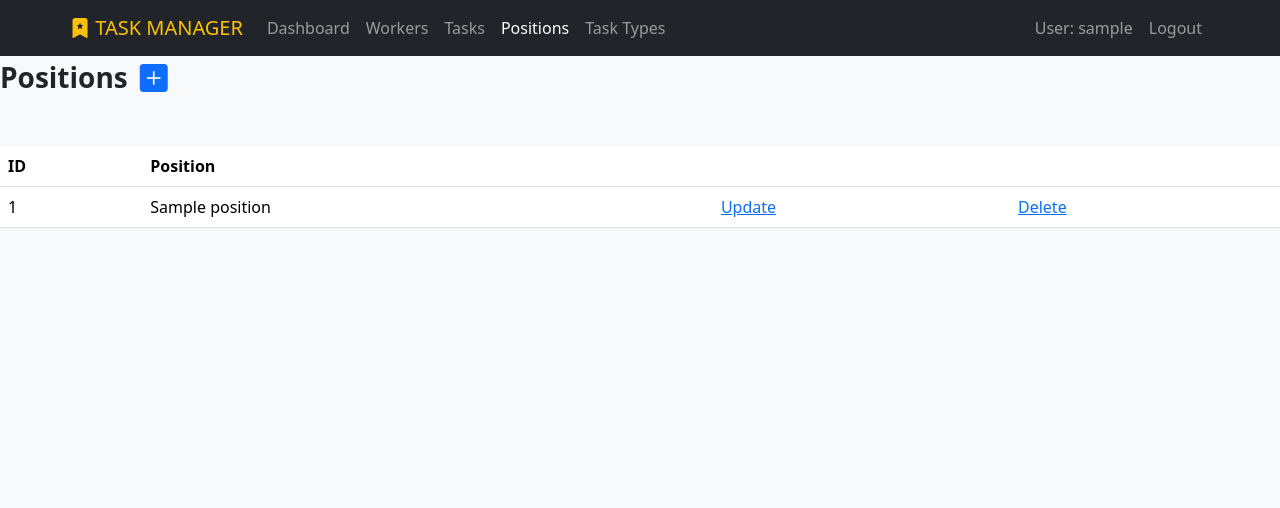
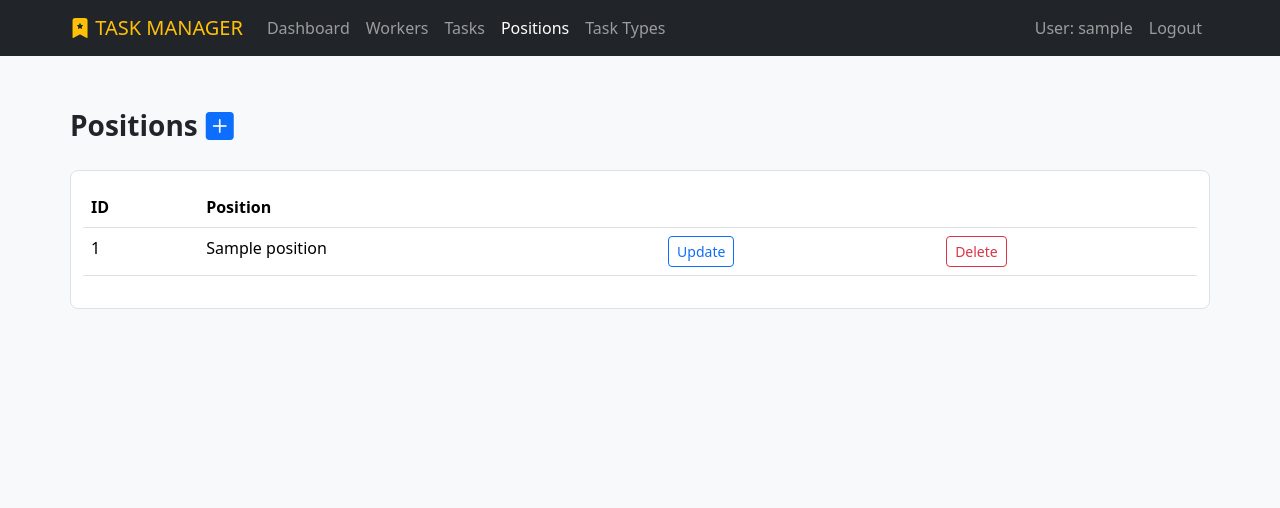
Before and after one commit to mykytaso/task-manager, a Django app: page /positions/ in a window 1280 px wide. Shown: the top 508 px of the page. Run offline with Django 5.2, Linux system fonts and the light colour scheme; a user stored in the database is signed in; tables that the repository leaves empty hold one stand-in row (values such as "Sample post").

Commit message:
Improve positions_list.html and tasktype_list.html to match other teplate lists

```diff
--- a/templates/task_manager/position_list.html
+++ b/templates/task_manager/position_list.html
@@ -1,43 +1,57 @@
 {% extends "base.html" %}
 
 {% block content %}
-
-  <div class="row align-items-center ">
-    <div class="col-auto fs-3 fw-bolder ">
+  <div class="container mt-5 mb-4">
+    <div class="row align-items-center">
+      <div class="col-auto fs-3 fw-bolder p-0">
         Positions
       </div>
-    <div class="col-auto p-0">
+      <div class="col-auto px-2">
         <a href="{% url 'task_manager:position-create' %}" class="fs-3">
           <i class="bi bi-plus-square-fill"></i>
         </a>
       </div>
     </div>
+  </div>
 
+  <div class="container">
+    {% if position_list %}
+      <div class="row">
+        <div class="col border bg-white rounded-3">
 
-  <div class="row py-5">
-    <div class="col">
-      {% if position_list %}
-        <table class="table">
+          <div class="table-responsive my-3">
+            <table class="table table-hover">
+
+              <thead>
                 <tr>
                   <th>ID</th>
                   <th>Position</th>
                   <th></th>
                   <th></th>
                 </tr>
+              </thead>
 
+              <tbody>
                 {% for position in position_list %}
                   <tr>
                     <td>{{ position.id }}</td>
                     <td>{{ position.name }}</td>
-              <td><a href="{% url "task_manager:position-update" pk=position.id %}">Update</a></td>
-              <td><a href="{% url "task_manager:position-delete" pk=position.id %}">Delete</a></td>
+                    <td><a class="btn btn-outline-primary btn-sm" href="{% url "task_manager:position-update" pk=position.id %}">Update</a></td>
+                    <td><a class="btn btn-outline-danger btn-sm" href="{% url "task_manager:position-delete" pk=position.id %}">Delete</a></td>
                   </tr>
                 {% endfor %}
+              </tbody>
 
             </table>
+          </div>
+
+        </div>
+      </div>
+
     {% else %}
       <p>There are no positions in the Task Manager</p>
     {% endif %}
+
   </div>
-  </div>
+
 {% endblock %}
--- a/templates/task_manager/task_list.html
+++ b/templates/task_manager/task_list.html
@@ -8,7 +8,7 @@
       <div class="col-auto fs-3 fw-bolder p-0">
         Tasks
       </div>
-      <div class="col-auto px-2 ">
+      <div class="col-auto px-2">
         <a href="{% url 'task_manager:task-create' %}" class="fs-3">
           <i class="bi bi-plus-square-fill"></i>
         </a>
```
Also changed, not shown: templates/task_manager/tasktype_list.html (+69 -8 lines). Lines whose indentation alone changed are shown as unchanged.
